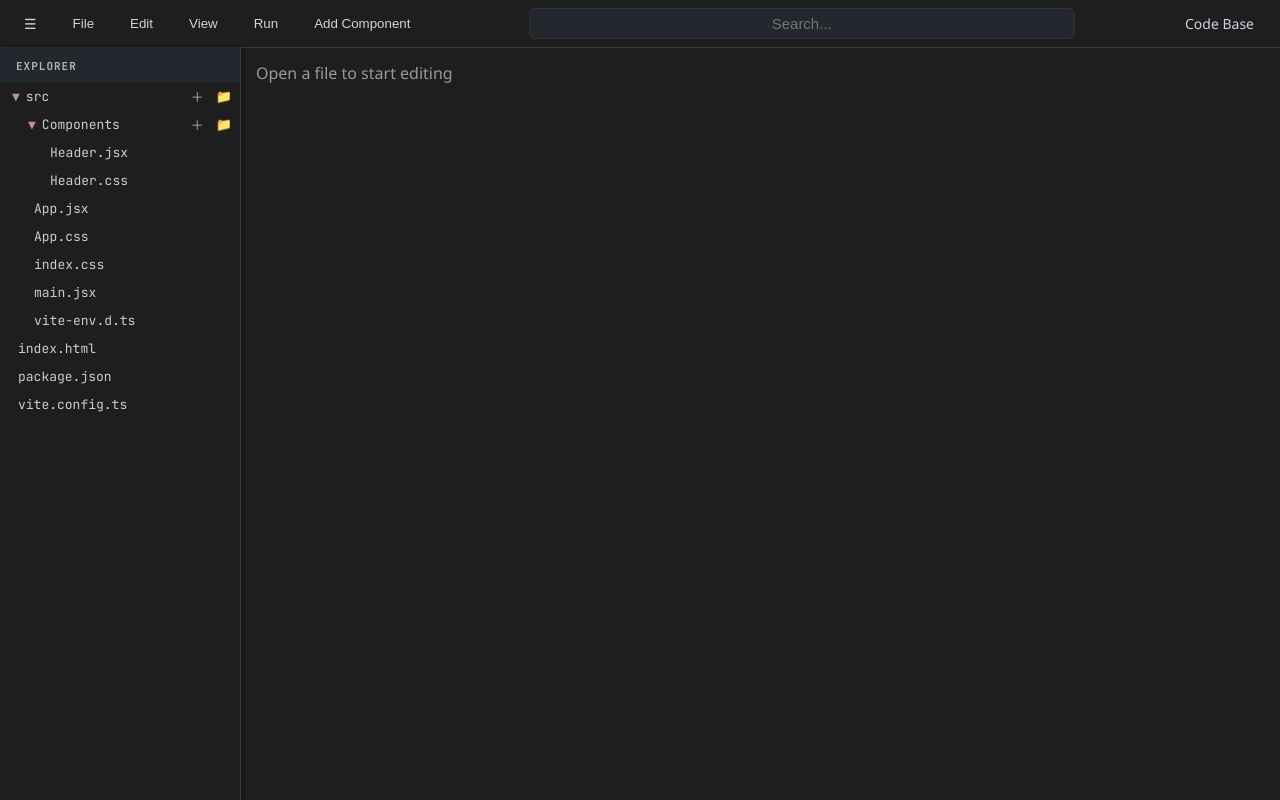
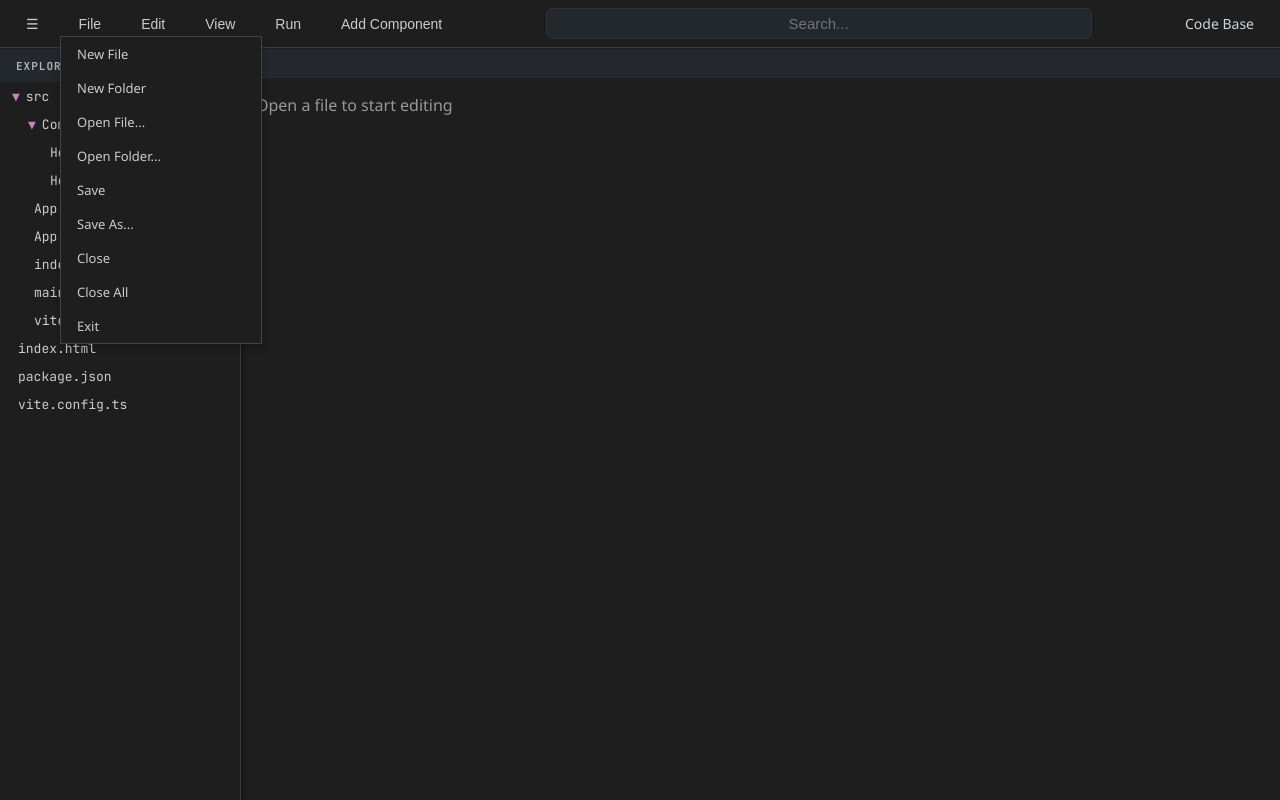
Before and after one commit to Kiruthick-07/Code-Base-Electron-App, a React (Vite) app in the folder Code Editor/: page / in a window 1280 px wide. Both pictures are taken after a click on the button "File". Built offline with nearby package versions, Linux system fonts and the light colour scheme; some icons are missing.

Commit message:
Add : File menu content added

```diff
--- a/Code Editor/src/App.css
+++ b/Code Editor/src/App.css
@@ -75,3 +75,82 @@ body {
 .read-the-docs {
   color: #888;
 }
+
+/* VS Code-like tab bar and editor styles */
+.vsc-editor-outer {
+  width: 100%;
+  height: 100%;
+  display: flex;
+  flex-direction: column;
+  background-color: #1e1e1e;
+}
+
+.vsc-tabbar {
+  display: flex;
+  align-items: flex-end;
+  border-bottom: 1px solid #2c2c32;
+  background: #23272e;
+  min-height: 32px;
+  padding-left: 4px;
+  user-select: none;
+  overflow-x: auto;
+}
+
+.vsc-tab {
+  display: flex;
+  align-items: center;
+  padding: 0 16px 0 10px;
+  height: 32px;
+  font-size: 13px;
+  color: #d4d4d4;
+  background: #23272e;
+  border-right: 1px solid #23272e;
+  cursor: pointer;
+  position: relative;
+  transition: background 0.15s, color 0.15s;
+  margin-right: 2px;
+}
+
+.vsc-tab:hover {
+  background: #2c2c32;
+  color: #fff;
+}
+
+.vsc-tab-active {
+  background: #1e1e1e;
+  color: #fff;
+  border-bottom: 2px solid #0078d4;
+  z-index: 2;
+}
+
+.vsc-tab-label {
+  margin-right: 8px;
+  white-space: nowrap;
+  max-width: 120px;
+  overflow: hidden;
+  text-overflow: ellipsis;
+}
+
+.vsc-tab-close {
+  color: #888;
+  font-size: 14px;
+  margin-left: 2px;
+  padding: 0 2px;
+  border-radius: 2px;
+  transition: background 0.15s, color 0.15s;
+}
+
+.vsc-tab-close:hover {
+  background: #333;
+  color: #e06c75;
+}
+
+.vsc-editor-inner {
+  flex-grow: 1;
+  min-height: 0;
+  background: #1e1e1e;
+  display: flex;
+  flex-direction: column;
+}
+
+/* End VS Code-like tab bar styles */
--- a/Code Editor/src/Components/Codeditor.jsx
+++ b/Code Editor/src/Components/Codeditor.jsx
@@ -1,6 +1,6 @@
 import React from 'react';
 import Editor from '@monaco-editor/react';
- // Optional styling for tabs
+
 
 const Codeditor = ({ openTabs, activeTab, setActiveTab, onCloseTab, setOpenTabs }) => {
   const editorOptions = {
@@ -16,32 +16,23 @@ const Codeditor = ({ openTabs, activeTab, setActiveTab, onCloseTab, setOpenTabs
   const activeFile = openTabs.find(tab => tab.id === activeTab);
 
   return (
-    <div style={{ width: '100%', height: '100%', display: 'flex', flexDirection: 'column', backgroundColor: '#1e1e1e' }}>
+    <div className="vsc-editor-outer">
       {/* Tab bar */}
-      <div style={{ display: 'flex', borderBottom: '1px solid #333', backgroundColor: '#252526' }}>
+      <div className="vsc-tabbar">
         {openTabs.map(tab => (
           <div
             key={tab.id}
+            className={`vsc-tab${activeTab === tab.id ? ' vsc-tab-active' : ''}`}
             onClick={() => setActiveTab(tab.id)}
-            style={{
-              padding: '6px 12px',
-              cursor: 'pointer',
-              backgroundColor: activeTab === tab.id ? '#1e1e1e' : '#2d2d2d',
-              color: '#ccc',
-              borderRight: '1px solid #333',
-              display: 'flex',
-              alignItems: 'center',
-              gap: 8
-            }}
           >
-            {tab.name}
-            <span onClick={(e) => { e.stopPropagation(); onCloseTab(tab.id); }} style={{ cursor: 'pointer' }}>×</span>
+            <span className="vsc-tab-label">{tab.name}</span>
+            <span className="vsc-tab-close" onClick={(e) => { e.stopPropagation(); onCloseTab(tab.id); }}>×</span>
           </div>
         ))}
       </div>
 
       {/* Editor */}
-      <div style={{ flexGrow: 1 }}>
+      <div className="vsc-editor-inner">
         {activeFile ? (
           <Editor
             height="100%"
--- a/Code Editor/src/Components/Header.css
+++ b/Code Editor/src/Components/Header.css
@@ -44,3 +44,40 @@
   border-bottom: 1px solid #3c3c3c;
   box-shadow: 0 1px 0 0 #1e1e1e;
 }
+.menu-btn {
+  background: none;
+  border: none;
+  color: #ccc;
+  padding: 4px 10px;
+  font-size: 14px;
+  cursor: pointer;
+}
+
+.menu-btn:hover {
+  background-color: #333;
+  border-radius: 4px;
+}
+
+.file-dropdown-menu {
+  position: fixed;
+  top: 36px;
+  left: 60px;
+  background-color: #1e1e1e;
+  border: 1px solid #444;
+  min-width: 200px;
+  z-index: 1100;
+  box-shadow: 0 4px 8px rgba(0,0,0,0.2);
+}
+
+.file-dropdown-item {
+  padding: 8px 16px;
+  font-size: 13px;
+  color: #ccc;
+  cursor: pointer;
+  white-space: nowrap;
+}
+
+.file-dropdown-item:hover {
+  background-color: #2a2a2a;
+  color: white;
+}
--- a/Code Editor/src/Components/Header.jsx
+++ b/Code Editor/src/Components/Header.jsx
@@ -1,7 +1,21 @@
-import React from 'react'
+import React, { useState, useRef, useEffect } from 'react';
 import './Header.css';
 
 const Header = () => {
+  const [fileMenuOpen, setFileMenuOpen] = useState(false);
+  const menuRef = useRef(null);
+
+  // Close the dropdown if clicked outside
+  useEffect(() => {
+    const handleClickOutside = (event) => {
+      if (menuRef.current && !menuRef.current.contains(event.target)) {
+        setFileMenuOpen(false);
+      }
+    };
+    document.addEventListener('mousedown', handleClickOutside);
+    return () => document.removeEventListener('mousedown', handleClickOutside);
+  }, []);
+
   const headerStyle = {
     backgroundColor: '#1e1e1e',
     color: '#d4d4d4',
@@ -22,6 +36,7 @@ const Header = () => {
     display: 'flex',
     gap: '20px',
     alignItems: 'center',
+    position: 'relative',
   };
 
   const rightTextStyle = {
@@ -31,22 +46,38 @@ const Header = () => {
   };
 
   return (
+    <>
       <div style={headerStyle} className="header-container">
-      <div style={leftMenuStyle}>
+        <div style={leftMenuStyle} ref={menuRef}>
           <div className="menu-btn">☰</div>
-        <button className="menu-btn">File</button>
+          <button className="menu-btn" onClick={() => setFileMenuOpen(prev => !prev)}>File</button>
           <button className="menu-btn">Edit</button>
           <button className="menu-btn">View</button>
           <button className="menu-btn">Run</button>
           <button className="menu-btn">Add Component</button>
 
+          {/* File Menu Dropdown */}
+          {fileMenuOpen && (
+            <div className="file-dropdown-menu">
+              <div className="file-dropdown-item">New File</div>
+              <div className="file-dropdown-item">New Folder</div>
+              <div className="file-dropdown-item">Open File...</div>
+              <div className="file-dropdown-item">Open Folder...</div>
+              <div className="file-dropdown-item">Save</div>
+              <div className="file-dropdown-item">Save As...</div>
+              <div className="file-dropdown-item">Close</div>
+              <div className="file-dropdown-item">Close All</div>
+              <div className="file-dropdown-item">Exit</div>
+            </div>
+          )}
         </div>
         <div className="search-bar-container">
           <input className="search-bar" type="text" placeholder="Search..." />
         </div>
         <div style={rightTextStyle}>Code Base</div>
       </div>
+    </>
   );
-}
+};
 
-export default Header
+export default Header;
--- a/Code Editor/src/Components/Sidenav.css
+++ b/Code Editor/src/Components/Sidenav.css
@@ -14,7 +14,7 @@
   position: fixed;
   left: 0;
   top: 47px;
-  z-index: 1000;
+  z-index: 900;
 }
 
 .vscode-sidenav::-webkit-scrollbar {
```
Lines whose indentation alone changed are shown as unchanged.
